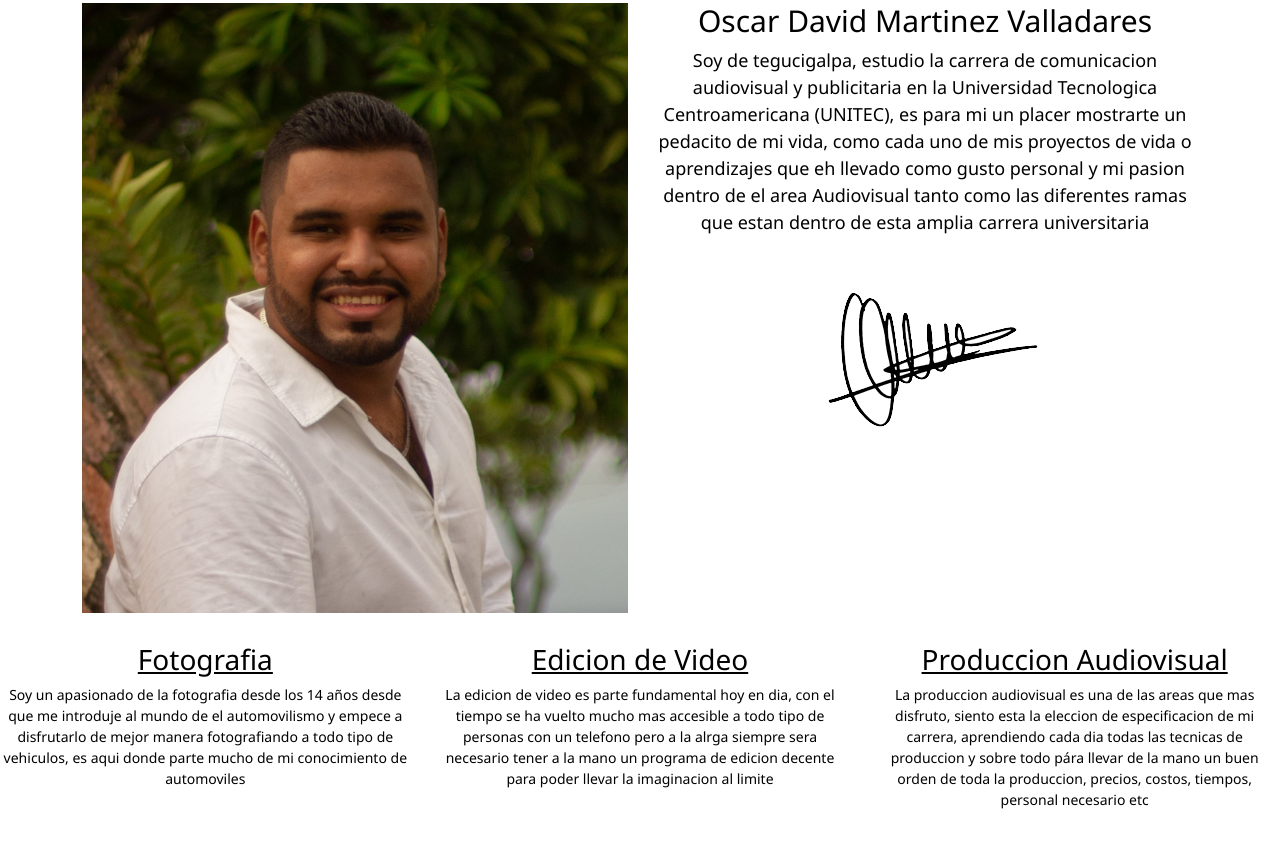
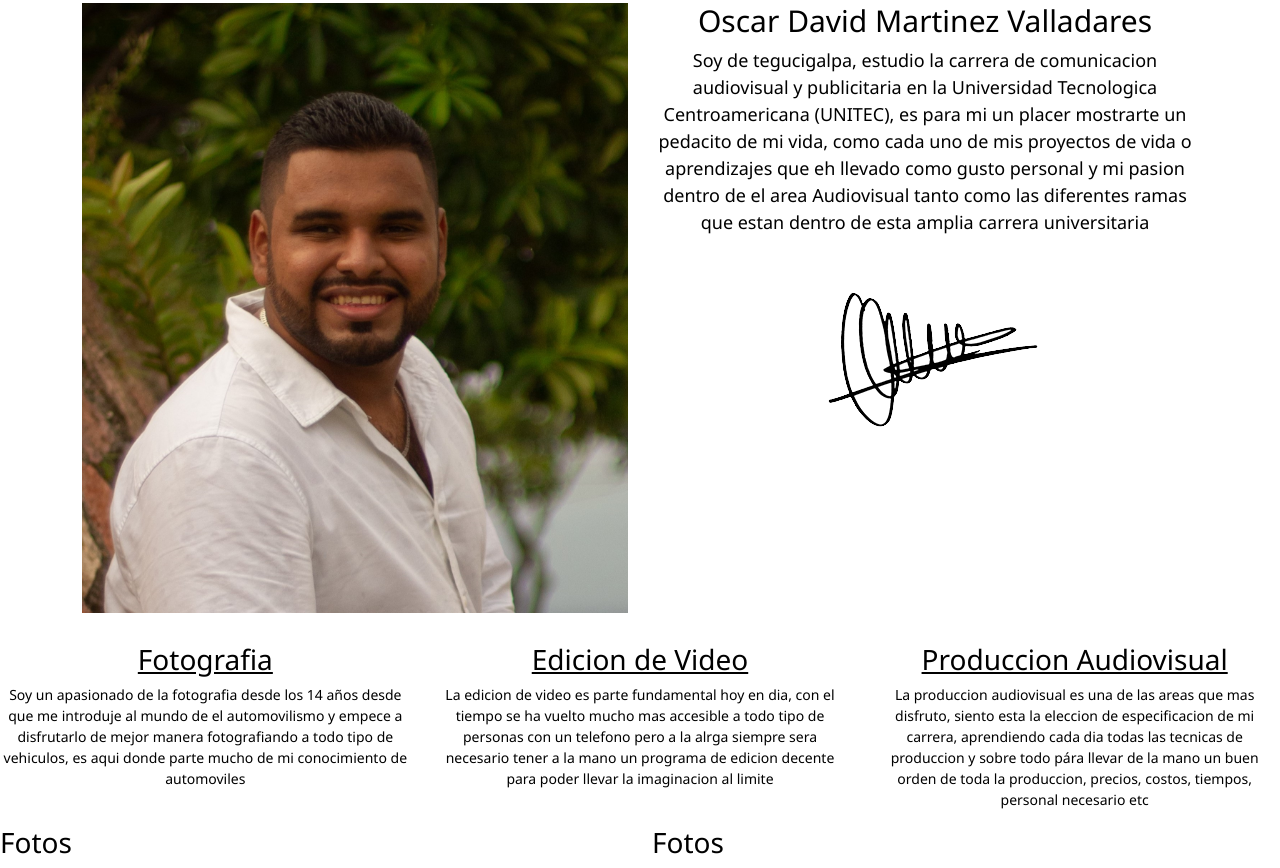
Before and after one commit to OscarMartinezzz/Portafolio, a plain HTML site: page index.html in a window 1280 px wide. Shown: the part 352-1220 px from the top of the page. Before the commit the page ends 1178 px from the top, so only its background shows below. Drawn offline with Linux system fonts and the light colour scheme.

Commit message:
Pruba de tercera por error

```diff
--- a/index.html
+++ b/index.html
@@ -70,8 +70,16 @@
 
 	</section>
 
-	<section>
-		<div id="proyectos">
+	<section id="proyectos">
+		<div class="row">
+		<articule class="col-lg-6 col-sm-6 col-12">
+			<h3>Fotos</h3>
+		</articule>
+
+		<articule class="col-lg-4 col-sm-4 col-12">
+		<h3>Fotos</h3>
+
+		</articule>
 
 		</div>
 	</section>
```
